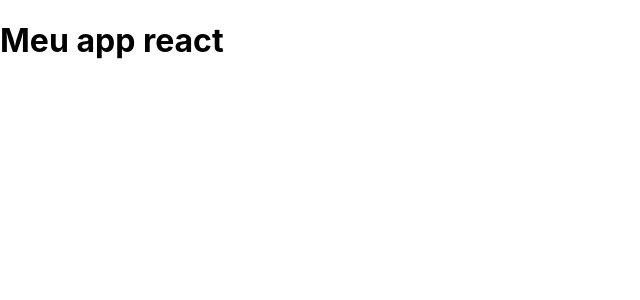
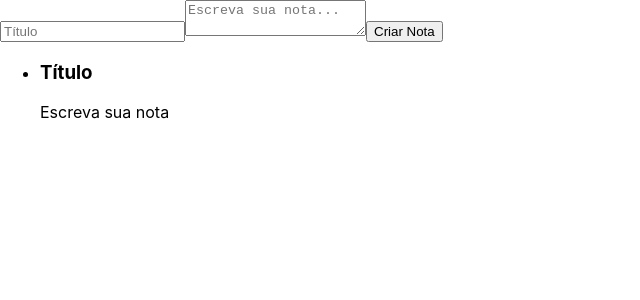
Before and after one commit to RenatoFrancisco/curso-react, a React (Create React App) app: page / in a window 1280 px wide. Shown: the top 300 px of the page, without its empty margins (0-640 px from the left). Built offline with nearby package versions, Linux system fonts and the light colour scheme.

Commit message:
Criando componentes

```diff
--- a/src/App.js
+++ b/src/App.js
@@ -1,6 +1,15 @@
+import ListaDeNotas from './components/ListaDeNotas';
+
 function App() {
   return (
-    <h1>Meu app react</h1>
+    <section>
+      <form>
+        <input type="text" placeholder="Título" />
+        <textarea placeholder="Escreva sua nota..."></textarea>
+        <button>Criar Nota</button>
+      </form>
+      <ListaDeNotas />
+    </section>
   );
 }
 
--- /dev/null
+++ b/src/components/ListaDeNotas.jsx
@@ -0,0 +1,19 @@
+import React, { Component } from 'react';
+
+export default class ListaDeNotas extends Component {
+
+    render() {
+        return (
+            <ul>
+                <li>
+                    <section>
+                        <header>
+                            <h3>Título</h3>
+                        </header>
+                        <p>Escreva sua nota</p>
+                    </section>
+                </li>
+            </ul>
+        );
+    }
+}
```
